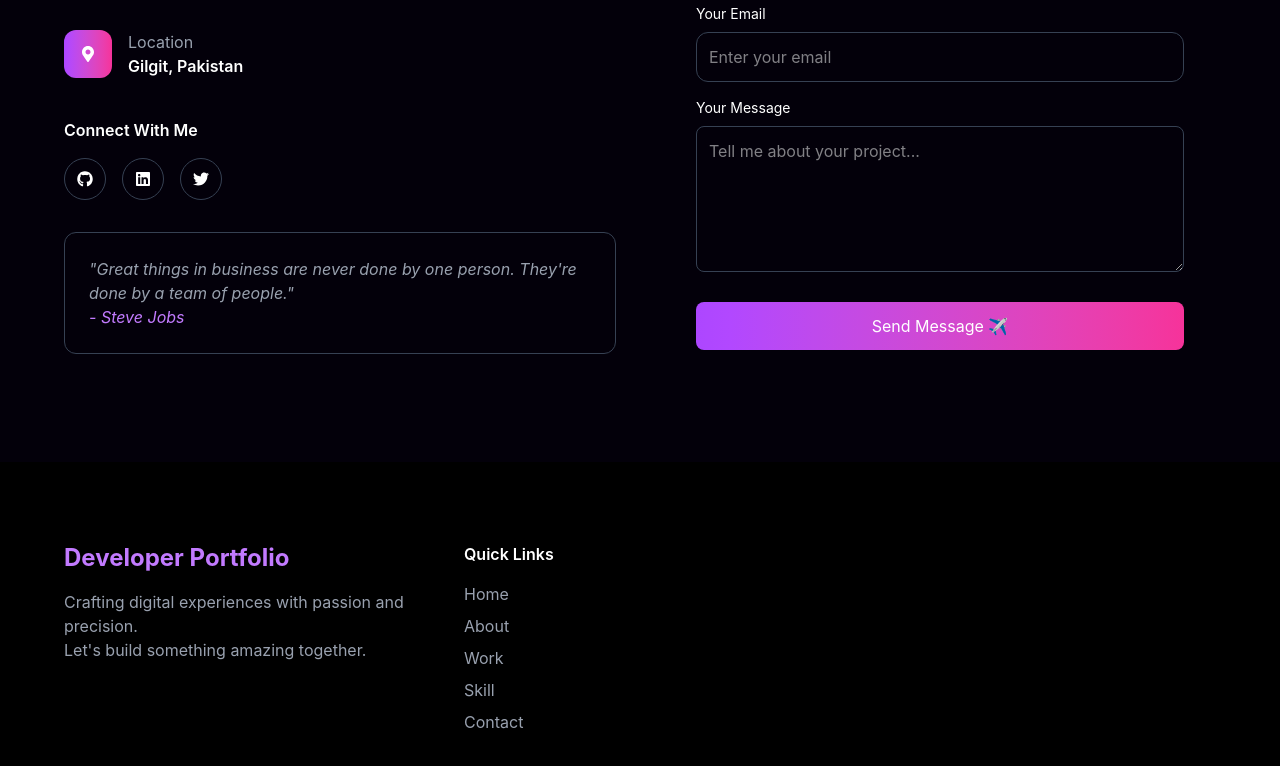
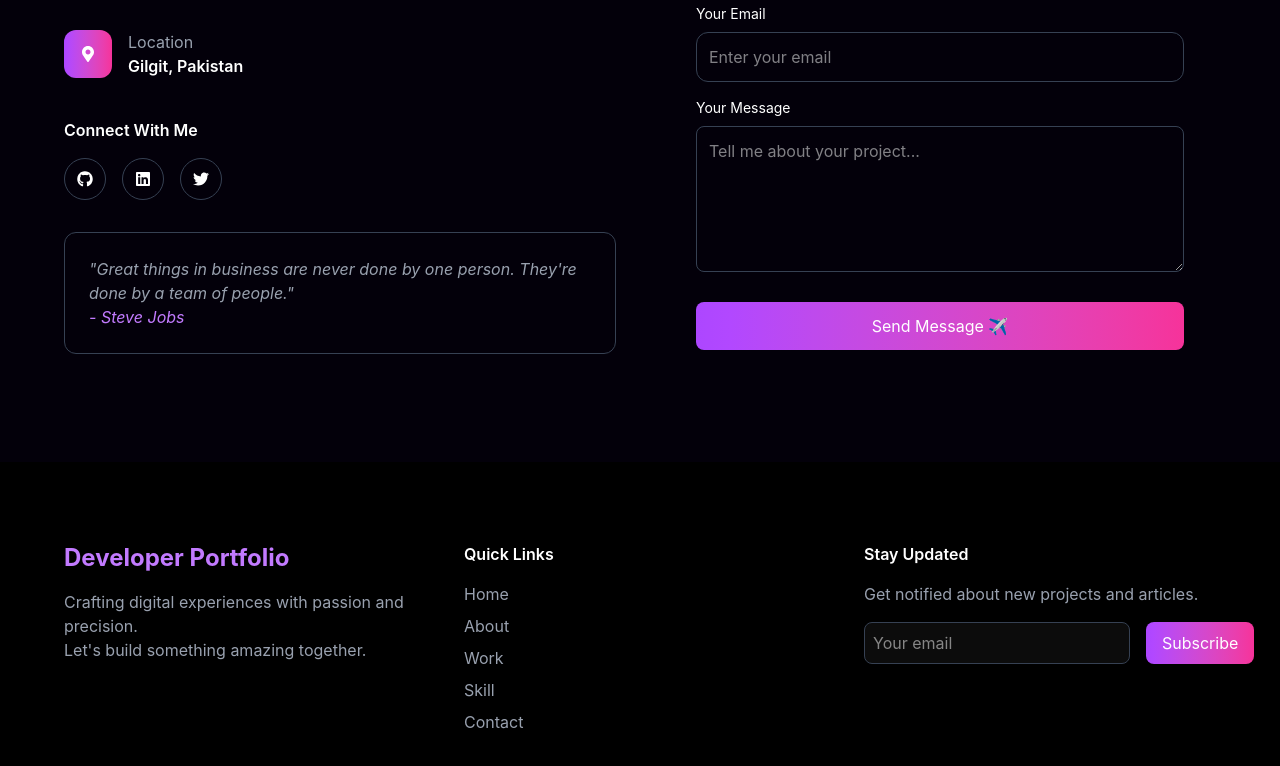
Before and after one commit to muhammad230/Mohdsite.com, a React (Vite) app: page / in a window 1280 px wide. Shown: the part 4654-5420 px from the top of the page. Built offline with nearby package versions, Linux system fonts and the light colour scheme.

Commit message:
add another h3 tag

```diff
--- a/src/Components/Footer.jsx
+++ b/src/Components/Footer.jsx
@@ -46,6 +46,22 @@ const Footer = () => {
             </li>
           </ul>
         </div>
+
+        <div>
+            <h3 className="font-semibold mb-4">Stay Updated</h3>
+            <p className="text-gray-400 mb-4">Get notified about new projects and articles.</p>
+
+            <div className="flex gap-4 ">
+              <input
+              type="email"
+              placeholder="Your email"
+              className="flex-1 p-2 rounded-lg bg-[#0c0c0c] border border-gray-700 focus:outline-none"
+              />
+               <button className="px-4 bg-gradient-to-r from-purple-500 to-pink-500 rounded-lg hover:scale-105 transition">
+              Subscribe
+            </button>
+              </div>
+        </div>
       </div>
     </footer>
   );
```
